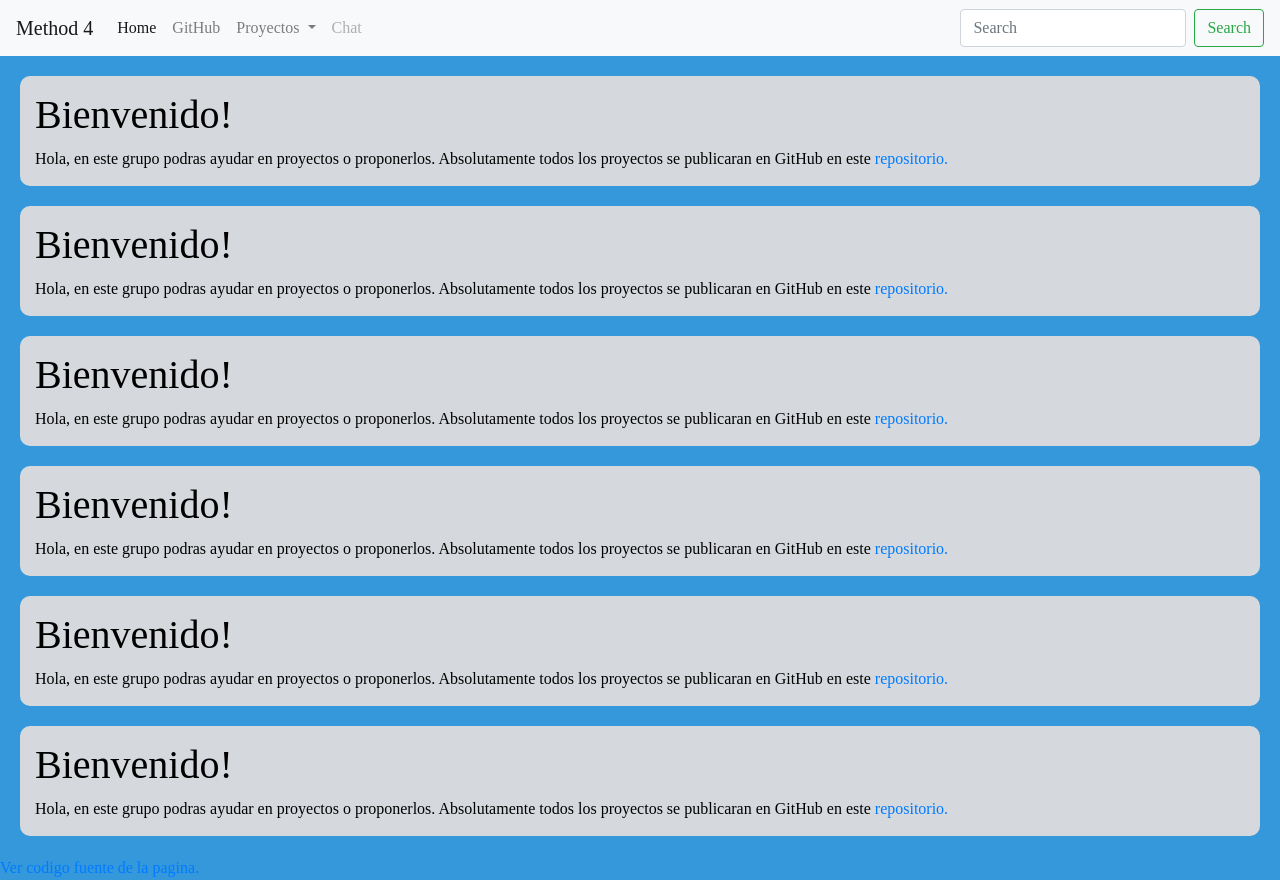
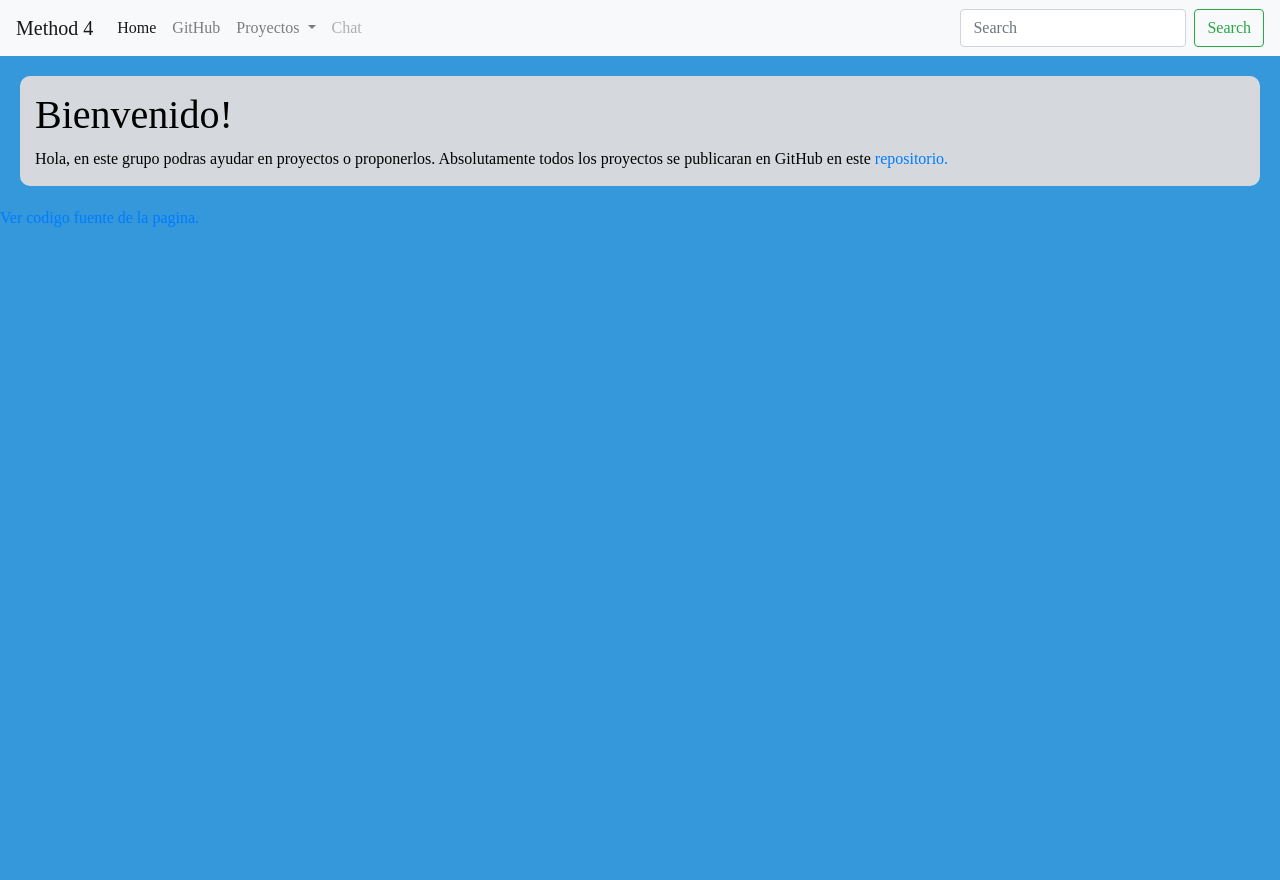
Before and after one commit to beresiartejuan/4METHOD, a plain HTML site: page pagina/index.html in a window 1280 px wide. After the commit the page ends 800 px from the top, so only its background shows below. Drawn offline with nearby package versions, Linux system fonts and the light colour scheme.

Commit message:
Update index.html

```diff
--- a/pagina/index.html
+++ b/pagina/index.html
@@ -46,27 +46,6 @@
 	<h1>Bienvenido!</h1>
 	<ruby>Hola, en este grupo podras ayudar en proyectos o proponerlos. Absolutamente todos los proyectos se publicaran en GitHub en este <a href="https://github.com/kali-linux-sh/4METHOD">repositorio.</a></ruby>
 </div>
-<div class="caja-gris">
-	<h1>Bienvenido!</h1>
-	<ruby>Hola, en este grupo podras ayudar en proyectos o proponerlos. Absolutamente todos los proyectos se publicaran en GitHub en este <a href="https://github.com/kali-linux-sh/4METHOD">repositorio.</a></ruby>
-</div>
-<div class="caja-gris">
-	<h1>Bienvenido!</h1>
-	<ruby>Hola, en este grupo podras ayudar en proyectos o proponerlos. Absolutamente todos los proyectos se publicaran en GitHub en este <a href="https://github.com/kali-linux-sh/4METHOD">repositorio.</a></ruby>
-</div>
-<div class="caja-gris">
-	<h1>Bienvenido!</h1>
-	<ruby>Hola, en este grupo podras ayudar en proyectos o proponerlos. Absolutamente todos los proyectos se publicaran en GitHub en este <a href="https://github.com/kali-linux-sh/4METHOD">repositorio.</a></ruby>
-</div>
-<div class="caja-gris">
-	<h1>Bienvenido!</h1>
-	<ruby>Hola, en este grupo podras ayudar en proyectos o proponerlos. Absolutamente todos los proyectos se publicaran en GitHub en este <a href="https://github.com/kali-linux-sh/4METHOD">repositorio.</a></ruby>
-</div>
-<div class="caja-gris">
-	<h1>Bienvenido!</h1>
-	<ruby>Hola, en este grupo podras ayudar en proyectos o proponerlos. Absolutamente todos los proyectos se publicaran en GitHub en este <a href="https://github.com/kali-linux-sh/4METHOD">repositorio.</a></ruby>
-</div>
-
 
 <div class="Abajo">
 	<a href="https://github.com/kali-linux-sh/4METHOD/tree/master/pagina">Ver codigo fuente de la pagina.</a>
```
